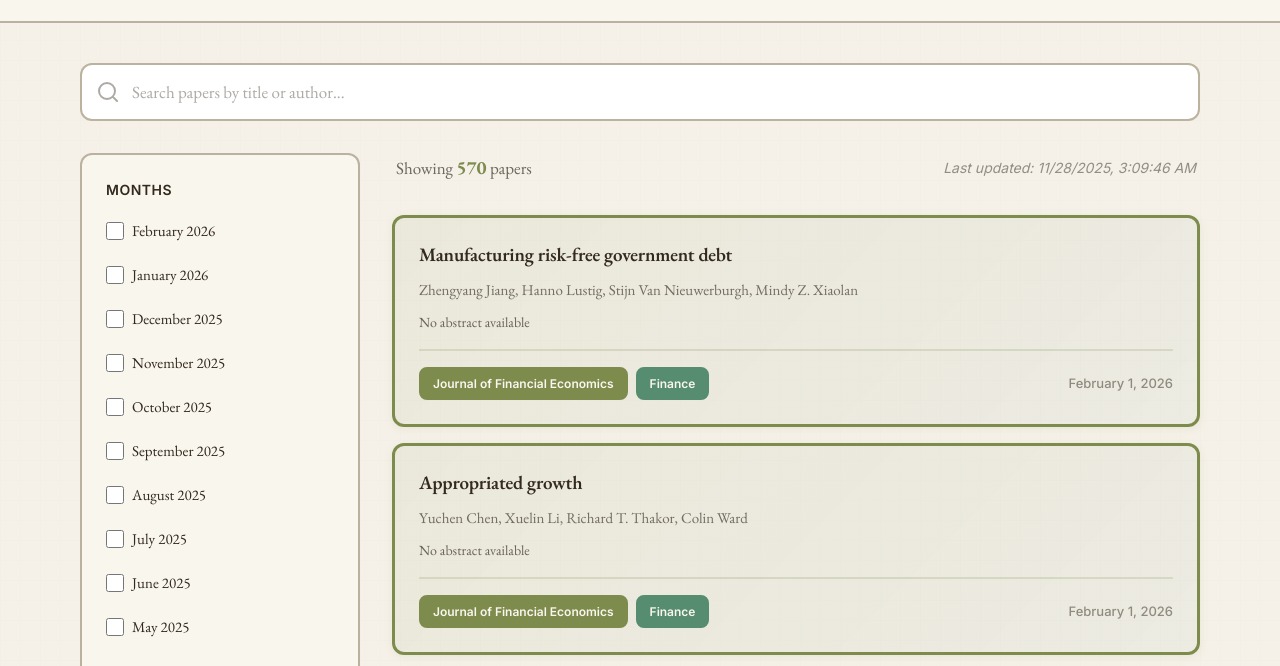
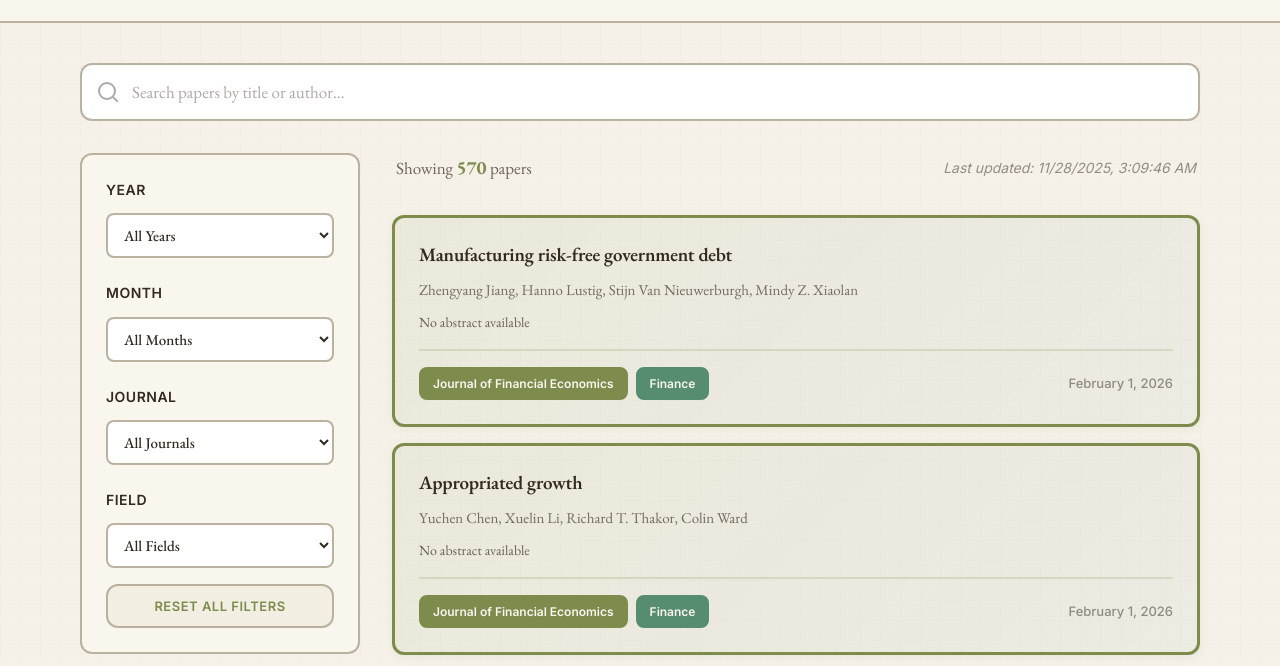
Before and after one commit to Justinache/academic-papers, a website: page index.html in a window 1280 px wide. Shown: the part 100-766 px from the top of the page. Drawn offline with nearby package versions, Linux system fonts and the light colour scheme.

Commit message:
Add year filter dropdown with multi-filter support

```diff
--- a/index.html
+++ b/index.html
@@ -38,10 +38,17 @@
                 <!-- Sidebar -->
                 <aside class="sidebar">
                     <div class="sidebar-section">
-                        <h3 class="sidebar-title">Months</h3>
-                        <div id="monthFilters" class="month-filters">
-                            <!-- Month checkboxes will be dynamically inserted -->
-                        </div>
+                        <h3 class="sidebar-title">Year</h3>
+                        <select id="yearFilter" class="select-input">
+                            <option value="">All Years</option>
+                        </select>
+                    </div>
+
+                    <div class="sidebar-section">
+                        <h3 class="sidebar-title">Month</h3>
+                        <select id="monthFilter" class="select-input">
+                            <option value="">All Months</option>
+                        </select>
                     </div>
 
                     <div class="sidebar-section">
--- a/script.js
+++ b/script.js
@@ -1,20 +1,20 @@
 // Load papers from live data or fallback to samples
 let papers = [];
 let filteredPapers = [];
-let selectedMonths = new Set();
 
 // DOM elements
 const searchInput = document.getElementById('searchInput');
+const yearFilter = document.getElementById('yearFilter');
+const monthFilter = document.getElementById('monthFilter');
 const journalFilter = document.getElementById('journalFilter');
 const fieldFilter = document.getElementById('fieldFilter');
 const resetBtn = document.getElementById('resetBtn');
 const papersContainer = document.getElementById('papersContainer');
 const resultCount = document.getElementById('count');
 const noResults = document.getElementById('noResults');
-const monthFiltersContainer = document.getElementById('monthFilters');
 
-// Generate month checkboxes based on paper dates
-function generateMonthFilters() {
+// Generate month dropdown options based on paper dates
+function generateMonthFilter() {
     const monthsMap = new Map();
 
     papers.forEach(paper => {
@@ -35,36 +35,64 @@ function generateMonthFilters() {
     const sortedMonths = Array.from(monthsMap.values())
         .sort((a, b) => b.date - a.date);
 
-    monthFiltersContainer.innerHTML = '';
+    // Clear existing options except "All Months"
+    monthFilter.innerHTML = '<option value="">All Months</option>';
 
     sortedMonths.forEach(month => {
-        const checkboxDiv = document.createElement('div');
-        checkboxDiv.className = 'month-checkbox';
-
-        const checkbox = document.createElement('input');
-        checkbox.type = 'checkbox';
-        checkbox.id = `month-${month.key}`;
-        checkbox.value = month.key;
-        checkbox.addEventListener('change', handleMonthChange);
-
-        const label = document.createElement('label');
-        label.htmlFor = `month-${month.key}`;
-        label.textContent = month.name;
-
-        checkboxDiv.appendChild(checkbox);
-        checkboxDiv.appendChild(label);
-        monthFiltersContainer.appendChild(checkboxDiv);
+        const option = document.createElement('option');
+        option.value = month.key;
+        option.textContent = month.name;
+        monthFilter.appendChild(option);
     });
 }
 
-// Handle month checkbox changes
-function handleMonthChange(event) {
-    if (event.target.checked) {
-        selectedMonths.add(event.target.value);
-    } else {
-        selectedMonths.delete(event.target.value);
+// Generate year dropdown options based on paper dates
+function generateYearFilter() {
+    const yearsSet = new Set();
+
+    papers.forEach(paper => {
+        const date = new Date(paper.date);
+        const year = date.getFullYear();
+        yearsSet.add(year);
+    });
+
+    // Sort years (newest first)
+    const sortedYears = Array.from(yearsSet).sort((a, b) => b - a);
+
+    // Clear existing options except "All Years"
+    yearFilter.innerHTML = '<option value="">All Years</option>';
+
+    sortedYears.forEach(year => {
+        const option = document.createElement('option');
+        option.value = year;
+        option.textContent = year;
+        yearFilter.appendChild(option);
+    });
+}
+
+// Clean abstract text - remove HTML/XML tags and entities
+function cleanAbstract(abstract) {
+    if (!abstract || abstract === 'No abstract available') {
+        return '';
     }
-    applyFilters();
+
+    return abstract
+        // Remove all XML/HTML tags including jats: tags
+        .replace(/<[^>]*>/g, '')
+        // Replace common HTML entities
+        .replace(/&nbsp;/g, ' ')
+        .replace(/&amp;/g, '&')
+        .replace(/&lt;/g, '<')
+        .replace(/&gt;/g, '>')
+        .replace(/&quot;/g, '"')
+        .replace(/&#39;/g, "'")
+        .replace(/&rsquo;/g, "'")
+        .replace(/&lsquo;/g, "'")
+        .replace(/&rdquo;/g, '"')
+        .replace(/&ldquo;/g, '"')
+        // Remove extra whitespace
+        .replace(/\s+/g, ' ')
+        .trim();
 }
 
 // Load papers from JSON file
@@ -88,8 +116,16 @@ async function loadPapers() {
             // Show update time
             showUpdateTime(data.lastUpdated);
 
-            // Generate month filters
-            generateMonthFilters();
+            // Generate year and month filter dropdowns
+            generateYearFilter();
+            generateMonthFilter();
+
+            // Clean all abstracts
+            papers.forEach(paper => {
+                if (paper.abstract) {
+                    paper.abstract = cleanAbstract(paper.abstract);
+                }
+            });
         } else {
             throw new Error('No papers in data file');
         }
@@ -106,7 +142,8 @@ async function loadPapers() {
         filteredPapers = [...papers];
         hideLoadingState();
         renderPapers(papers);
-        generateMonthFilters();
+        generateYearFilter();
+        generateMonthFilter();
 
         showNotification('Using sample data. Live data will be available after first GitHub Actions run.', 'info');
     }
@@ -250,6 +287,8 @@ function attachEventListeners() {
     searchInput.addEventListener('keyup', performSearch);
     searchInput.addEventListener('search', performSearch);
 
+    yearFilter.addEventListener('change', applyFilters);
+    monthFilter.addEventListener('change', applyFilters);
     journalFilter.addEventListener('change', applyFilters);
     fieldFilter.addEventListener('change', applyFilters);
     resetBtn.addEventListener('click', resetFilters);
@@ -287,28 +326,43 @@ function highlightText(text, searchTerm) {
 
 // Filter functionality
 function applyFilters() {
+    const yearValue = yearFilter.value;
+    const monthValue = monthFilter.value;
     const journalValue = journalFilter.value;
     const fieldValue = fieldFilter.value;
     const searchTerm = searchInput.value.toLowerCase().trim();
 
     filteredPapers = papers.filter(paper => {
+        // Search match (title, authors, abstract)
         const searchMatch = searchTerm === '' ||
             paper.title.toLowerCase().includes(searchTerm) ||
             paper.authors.toLowerCase().includes(searchTerm) ||
             (paper.abstract && paper.abstract.toLowerCase().includes(searchTerm));
 
+        // Journal match
         const journalMatch = journalValue === '' || paper.journal === journalValue;
+
+        // Field match
         const fieldMatch = fieldValue === '' || paper.field === fieldValue;
 
-        // Month filter
+        // Year match
+        let yearMatch = true;
+        if (yearValue !== '') {
+            const paperDate = new Date(paper.date);
+            const paperYear = paperDate.getFullYear();
+            yearMatch = paperYear.toString() === yearValue;
+        }
+
+        // Month match
         let monthMatch = true;
-        if (selectedMonths.size > 0) {
+        if (monthValue !== '') {
             const paperDate = new Date(paper.date);
             const paperMonthYear = `${paperDate.getFullYear()}-${String(paperDate.getMonth() + 1).padStart(2, '0')}`;
-            monthMatch = selectedMonths.has(paperMonthYear);
+            monthMatch = paperMonthYear === monthValue;
         }
 
-        return searchMatch && journalMatch && fieldMatch && monthMatch;
+        // All filters must match (AND logic for multiple filters)
+        return searchMatch && journalMatch && fieldMatch && yearMatch && monthMatch;
     });
 
     renderPapers(filteredPapers);
@@ -317,14 +371,10 @@ function applyFilters() {
 // Reset all filters
 function resetFilters() {
     searchInput.value = '';
+    yearFilter.value = '';
+    monthFilter.value = '';
     journalFilter.value = '';
     fieldFilter.value = '';
-
-    // Uncheck all month checkboxes
-    selectedMonths.clear();
-    document.querySelectorAll('.month-checkbox input[type="checkbox"]').forEach(checkbox => {
-        checkbox.checked = false;
-    });
 
     filteredPapers = [...papers];
     renderPapers(papers);
```
